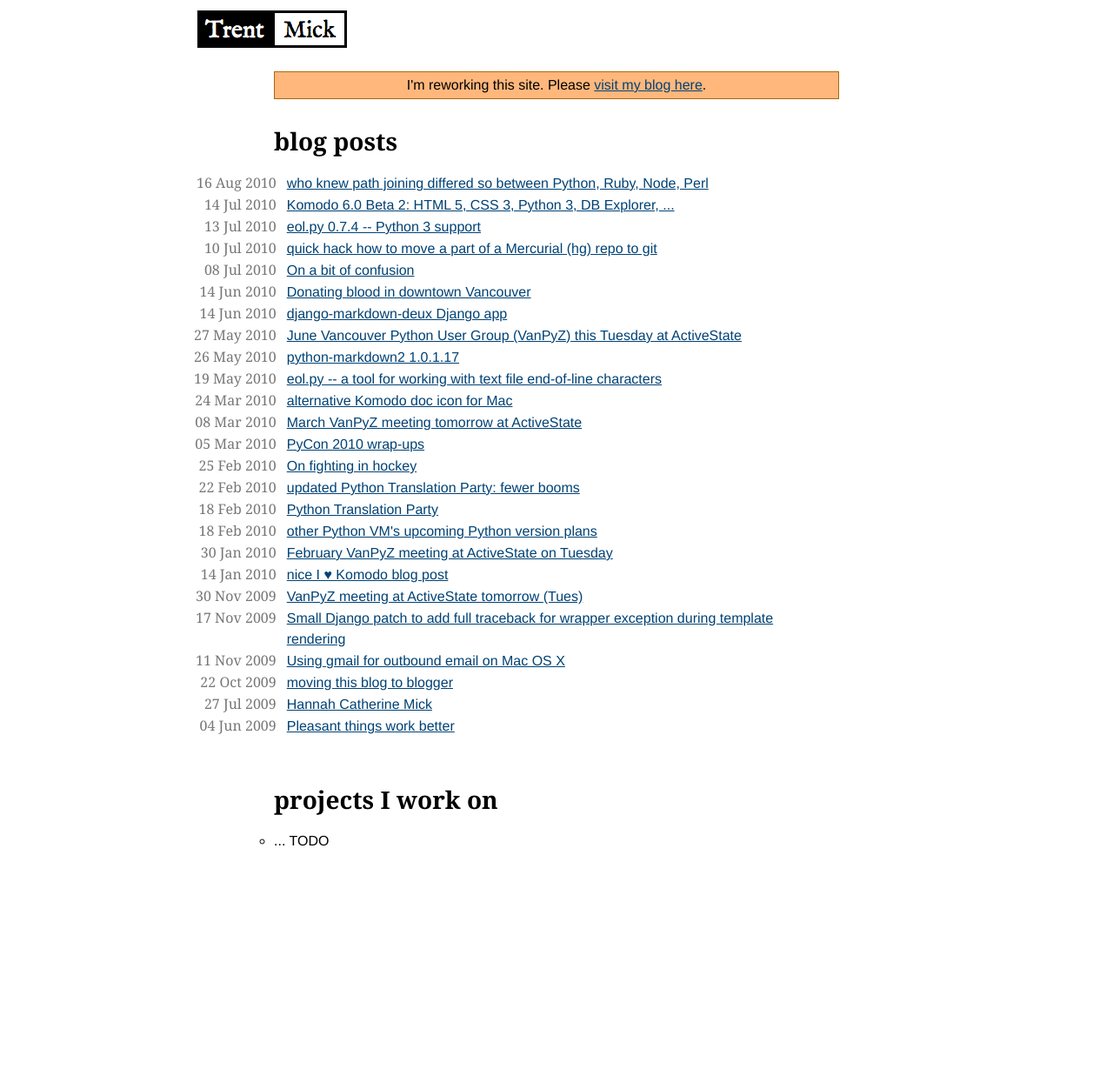
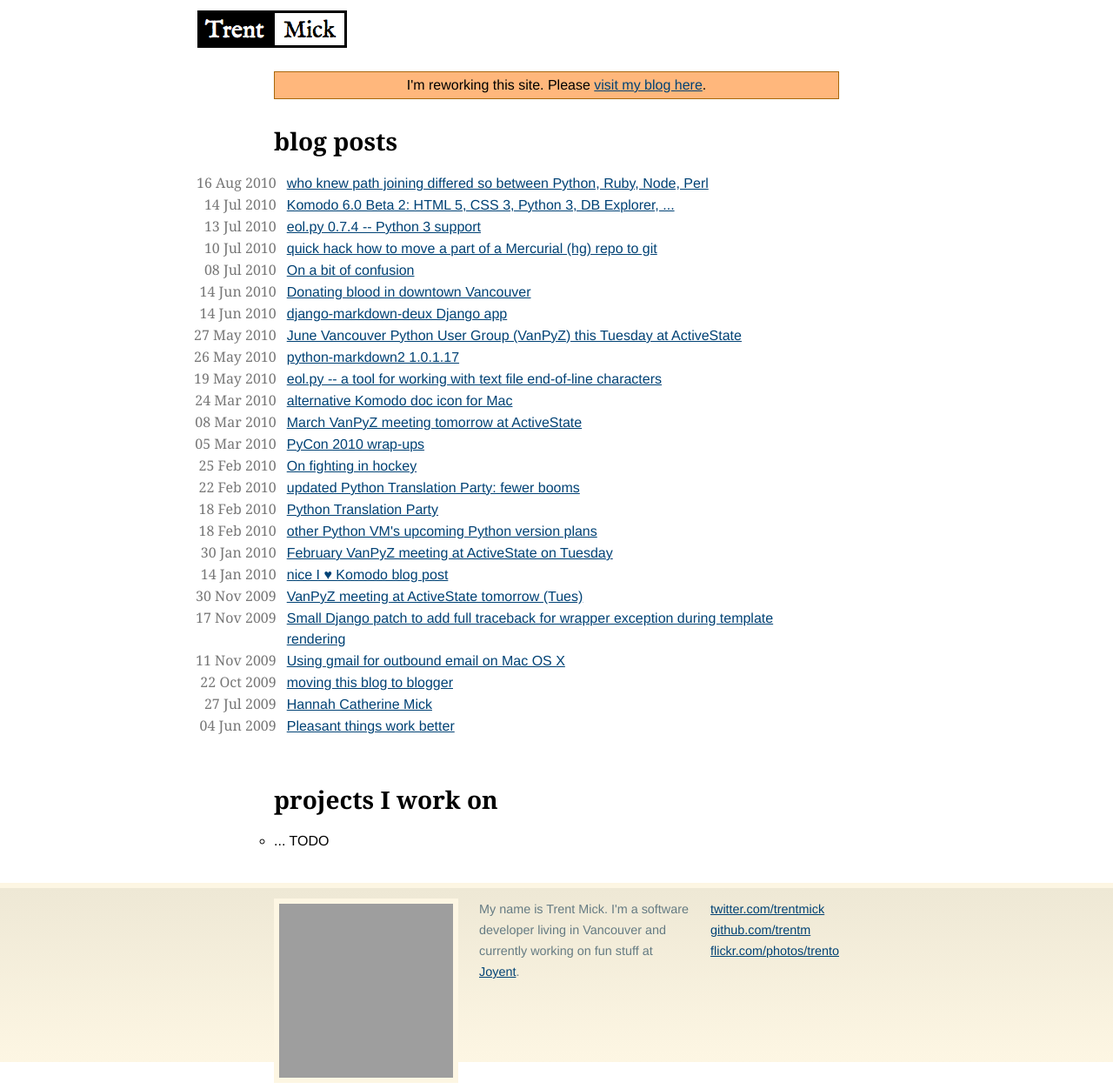
Before and after one commit to trentm/trentm.github.com, a Jekyll site: the page built from index.html, in a window 1280 px wide. Shown: the whole page at 87% size. Built offline with Jekyll 4.4.1, drawn with Linux system fonts in a browser that asks for light colours; some web fonts are replaced; Markdown is read by kramdown in place of the engine named in the settings; before the commit the page ends 1003 px from its top, so only the background shows below that; grey boxes are pictures that could not be loaded.

Commit message:
footer and promotejs

```diff
--- a/TODO.txt
+++ b/TODO.txt
@@ -20,6 +20,7 @@
 
 # style
 
+- recolor: https://github.com/altercation/solarized
 - tweet thing a la http://mir.aculo.us/2011/04/11/i-for-one-welcome-our-new-micro-framework-overlords/
 - better rendered logo image for small screen
 
--- a/_layouts/default.html
+++ b/_layouts/default.html
@@ -37,10 +37,30 @@
 <div id="main">
 {{ content }}
 </div>
+</div> <!-- end of #wrapper -->
 
-<footer id="footer" class="clearfix">
+<div id="footerfullwidth" class="clearfix">
+<div id="footerwrapper">
+<footer id="footer">
+<table>
+  <tr>
+    <td>
+      <img style="border: 6px solid #fdf6e3; xfloat: left;" src="http://en.gravatar.com/userimage/846613/a405807316fa673ca53ee4d0d8a2231c.jpg"/>
+    </td>
+    <td style="padding-left: 24px;">
+      My name is Trent Mick. I'm a software developer living in Vancouver and
+      currently working on fun stuff at <a href="http://joyent.com">Joyent</a>.</p>
+    </td>
+    <td style="padding-left: 24px;">
+      <a href="https://twitter.com/trentmick">twitter.com/trentmick</a><br/>
+      <a href="https://github.com/trentm">github.com/trentm</a><br/>
+      <a href="http://flickr.com/photos/trento">flickr.com/photos/trento</a><br/>
+    </td>
+  </tr>
+</table>
 </footer>
-</div> <!-- end of #wrapper -->
+</div>
+</div>
 
 
 <!-- Grab Google CDN's jQuery. fall back to local if necessary -->
--- a/_layouts/post.html
+++ b/_layouts/post.html
@@ -40,6 +40,7 @@ layout: default
 
 <hr class="strong" />
 <div id="related">
+  <a class='promotejs' href='https://developer.mozilla.org/en/JavaScript/Reference/Global_Objects/Array' title='JavaScript Array .isArray'><img src='http://static.jsconf.us/promotejsv.gif' height='280' width='160' alt='JavaScript Array .isArray'/></a>
   <h2>Related Posts</h2>
   <table id="posts" class="posts">
   <tbody>
@@ -67,4 +68,6 @@ layout: default
 <a href="http://disqus.com" class="dsq-brlink">blog comments powered by <span class="logo-disqus">Disqus</span></a>
 </div>
 
+
+
 </div>
--- a/css/style.css
+++ b/css/style.css
@@ -324,6 +324,17 @@ hr.strong:after {
   content: none;
 }
 
+a.promotejs {
+  display: none;
+  position: absolute;
+  right: -180px;
+}
+@media only screen and (min-width: 1050px) {
+  a.promotejs {
+    display: inherit;
+  }
+}
+
 
 /* ---- branding */
 
@@ -331,6 +342,40 @@ hr.strong:after {
   #logo {
     margin-left: -88px;
   }
+}
+
+#footerfullwidth {
+  border-top: 6px solid #fdf6e3;
+  height: 200px;
+  margin: 24px -12px -12px -12px;
+  background: -moz-linear-gradient(top, #eee8d5, #fdf6e3); /* for firefox 3.6+ */
+  background: -webkit-gradient(linear, left top, left bottom, from(#eee8d5), to(#fdf6e3));
+  filter: progid:DXImageTransform.Microsoft.gradient(startColorstr='#eee8d5', endColorstr='#fdf6e3'); /* for IE */
+}
+#footerwrapper {
+  margin: 0 12px;
+}
+#footer {
+  margin: 12px auto;
+  max-width: 650px;
+  color: #657b83; /* base00 */
+  font-size: 90%;
+}
+#footer td {
+  vertical-align: top;
+}
+#footer table {
+  margin: 0;
+}
+#footer th,
+#footer td {
+  border: none;
+  line-height: 24px;
+  padding: 0;
+  text-align: left;
+}
+#footer tr {
+  background-color: inherit;
 }
 
 
```
Also changed, not shown: other parts of TODO.txt (+1 -1 lines).
